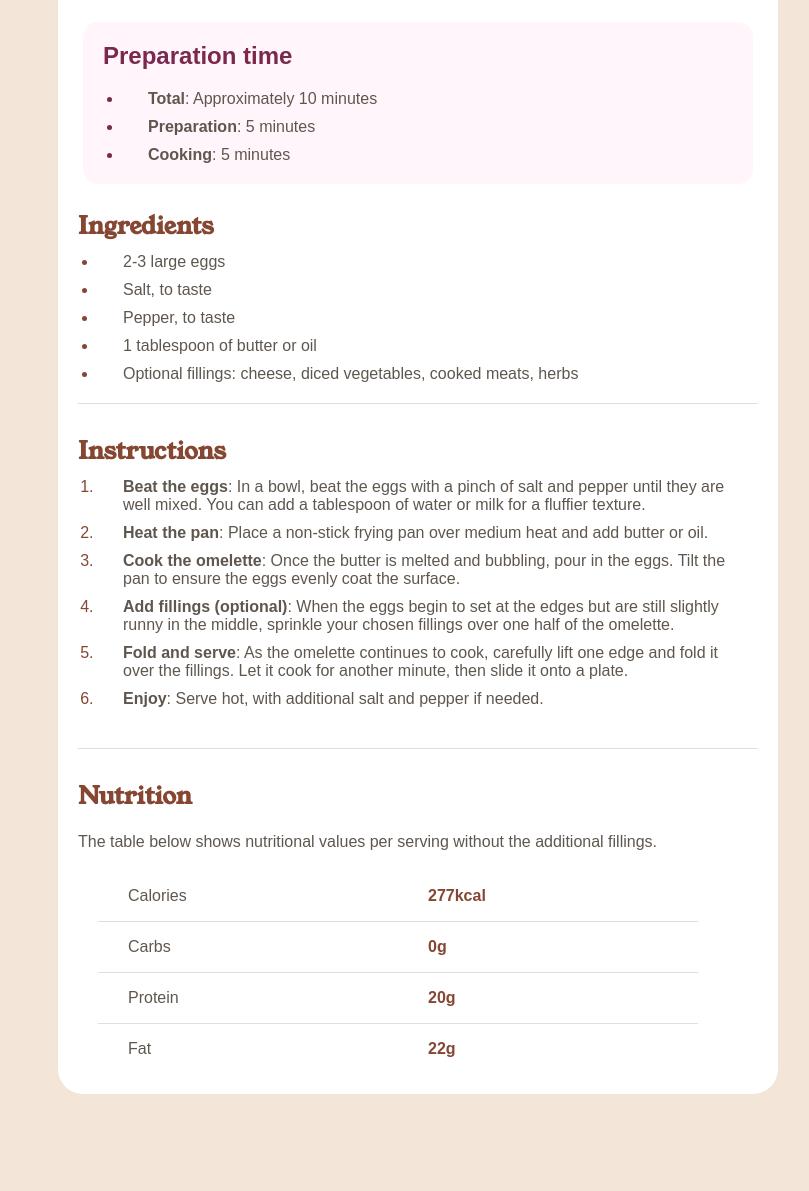
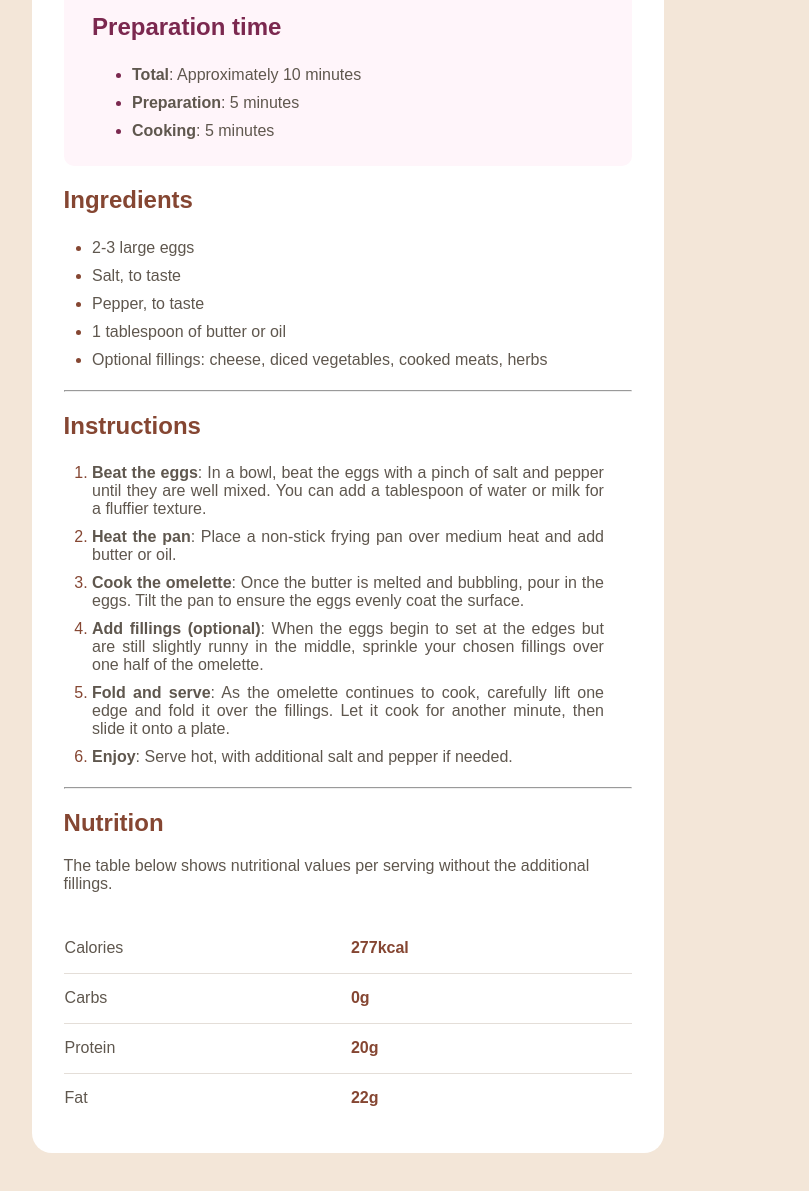
Before and after one commit to Kaung-Khant-Ko-Ko/recipe-page-challenge, a plain HTML site: page index.html in a window 1280 px wide. Shown: the part 499-1690 px from the top of the page, without its empty margins (292-1101 px from the left). Before the commit the page ends 1643 px from the top, so only its background shows below. Drawn offline with Linux system fonts and the light colour scheme; a web font is replaced by a local one.

Commit message:
Update code files
Use flexbox and media query to become more responsive

```diff
--- a/index.html
+++ b/index.html
@@ -1,184 +1,34 @@
 <!DOCTYPE html>
 <html lang="en">
   <head>
-  <meta charset="UTF-8">
-  <meta name="viewport" content="width=device-width, initial-scale=1.0"> <!-- displays site properly based on user's device -->
+    <meta charset="UTF-8" />
+    <meta name="viewport" content="width=device-width, initial-scale=1.0" />
+    <!-- displays site properly based on user's device -->
 
-  <link rel="icon" type="image/png" sizes="32x32" href="./assets/images/favicon-32x32.png">
+    <link
+      rel="icon"
+      type="image/png"
+      sizes="32x32"
+      href="./assets/images/favicon-32x32.png"
+    />
 
     <title>Frontend Mentor | Recipe page</title>
-
-  <style>
-    @import url('https://fonts.googleapis.com/css2?family=Young+Serif&display=swap');
-    @import url('https://fonts.google.com/specimen/Outfit');
-
-    * {
-      margin: 0px;
-      padding: 0px;
-    }
-
-    body {
-      font-family: "Outfit", sans-serif;
-      font-weight: 400;
-      font-size: 16px;
-      background: hsl(30, 54%, 90%);
-    }
-
-    #card {
-      background: hsl(0, 0%, 100%);
-      width: 720px;
-      margin: 50px 350px;
-      border-radius: 25px;
-    }
-
-    div img {
-      width: 680px;
-      padding: 20px;
-      border-radius: 30px;
-    }
-
-    #intro {
-      padding: 0px 20px;
-    }
-
-    #intro h1 {
-      font-family: "Young Serif", serif;
-      font-weight: 400;
-      font-size: 32px;
-      color: hsl(24, 5%, 18%);
-    }
-
-    #intro p {
-      padding-top: 10px;
-      color: hsl(30, 10%, 34%);
-    }
-
-    #prep_time {
-      background: hsl(330, 100%, 98%);
-      margin: 25px;
-      padding: 10px;
-      border-radius: 15px;
-    }
-
-    #prep_time h2 {
-      color: hsl(332, 51%, 32%);
-      padding: 10px;
-    }
-
-    #prep_time li::marker {
-      color: hsl(332, 51%, 32%);
-    }
-
-    #prep_time li {
-      color: hsl(30, 10%, 34%);
-      margin: 10px 0px 10px 30px;
-      padding-left: 25px;
-    }
-
-    #ingre {
-      padding: 0px 20px;
-    }
-
-    #ingre h2 {
-      font-family: "Young Serif", sans-serif;
-      color: hsl(14, 45%, 36%);
-    }
-
-    #ingre li::marker {
-      color: hsl(14, 45%, 36%);
-    }
-
-    #ingre li {
-      color: hsl(30, 10%, 34%);
-      margin: 10px 0px 10px 20px;
-      padding-left: 25px;
-    }
-
-    #instr {
-      padding: 10px 20px;
-    }
-
-    #instr h2 {
-      font-family: "Young Serif", sans-serif;
-      color: hsl(14, 45%, 36%);
-    }
-
-    #instr li::marker {
-      color: hsl(14, 45%, 36%);
-    }
-
-    #instr li {
-      color: hsl(30, 10%, 34%);
-      margin: 10px 20px 10px 20px;
-      padding-left: 25px;
-    }
-
-    #nutri {
-      padding: 10px 20px;
-    }
-
-    #nutri h2 {
-      font-family: "Young Serif", sans-serif;
-      color: hsl(14, 45%, 36%);
-    }
-
-    #nutri p {
-      color: hsl(30, 10%, 34%);
-      margin: 20px 0px;
-    }
-
-    #nutri table {
-      color: hsl(30, 10%, 34%);
-      margin: 10px 20px 10px 20px;
-      border-collapse: collapse;
-    }
-
-    #nutri tr {
-      border: 1px solid hsl(30, 18%, 87%);
-      border-left: 0px;
-      border-right: 0px;
-    }
-
-    #nutri tr:first-child {
-      border-top: 0px;
-    }
-
-    #nutri tr:last-child {
-      border-bottom: 0px;
-    }
-
-    #nutri td, th {
-      padding: 0px 0px 0px 30px;
-      width: 270px;
-      height: 50px;
-      text-align: left;
-    }
-
-    #nutri th {
-      color: hsl(14, 45%, 36%);
-    }
-
-    hr {
-      height: 1px;
-      background-color: hsl(30, 18%, 87%);
-      border: none;
-      margin: 20px 20px;
-    }
-  </style>
+    <link rel="stylesheet" href="style.css" />
   </head>
   <body>
-
     <div id="card">
-
-    <img src="assets/images/image-omelette.jpeg", alt="Omelette">
-
-    <div id="intro">
+      <div id="content">
+        <img
+          src="./assets/images/image-omelette.jpeg"
+          alt="Omelette on a plate"
+        />
         <h1>Simple Omelette Recipe</h1>
-      <p>An easy and quick dish, perfect for any meal. This classic omelette combines beaten eggs cooked
-        to perfection, optionally filled with your choice of cheese, vegetables, or meats.</p>
-    </div>
-
-    <div id="prep_time">
+        <p>
+          An easy and quick dish, perfect for any meal. This classic omelette
+          combines beaten eggs cooked to perfection, optionally filled with your
+          choice of cheese, vegetables, or meats.
+        </p>
+        <div class="prep_time">
           <h2>Preparation time</h2>
           <ul>
             <li><b>Total</b>: Approximately 10 minutes</li>
@@ -186,41 +36,53 @@
             <li><b>Cooking</b>: 5 minutes</li>
           </ul>
         </div>
-
-    <div id="ingre">
         <h2>Ingredients</h2>
-      <ul>
+        <ul class="ul_ol">
           <li>2-3 large eggs</li>
           <li>Salt, to taste</li>
           <li>Pepper, to taste</li>
           <li>1 tablespoon of butter or oil</li>
-        <li>Optional fillings: cheese, diced vegetables, cooked meats, herbs</li>
+          <li>
+            Optional fillings: cheese, diced vegetables, cooked meats, herbs
+          </li>
         </ul>
-    </div>
-
-    <hr/>
-
-    <div id="instr">
+        <hr />
         <h2>Instructions</h2>
-      <ol>
-        <li><b>Beat the eggs</b>: In a bowl, beat the eggs with a pinch of salt and pepper until they are well mixed.
-          You can add a tablespoon of water or milk for a fluffier texture.</li>
-        <li><b>Heat the pan</b>: Place a non-stick frying pan over medium heat and add butter or oil.</li>
-        <li><b>Cook the omelette</b>: Once the butter is melted and bubbling, pour in the eggs. Tilt the pan to ensure
-          the eggs evenly coat the surface.</li>
-        <li><b>Add fillings (optional)</b>: When the eggs begin to set at the edges but are still slightly runny in the
-          middle, sprinkle your chosen fillings over one half of the omelette.</li>
-        <li><b>Fold and serve</b>: As the omelette continues to cook, carefully lift one edge and fold it over the
-          fillings. Let it cook for another minute, then slide it onto a plate.</li>
-        <li><b>Enjoy</b>: Serve hot, with additional salt and pepper if needed.</li>
+        <ol class="ul_ol">
+          <li>
+            <b>Beat the eggs</b>: In a bowl, beat the eggs with a pinch of salt
+            and pepper until they are well mixed. You can add a tablespoon of
+            water or milk for a fluffier texture.
+          </li>
+          <li>
+            <b>Heat the pan</b>: Place a non-stick frying pan over medium heat
+            and add butter or oil.
+          </li>
+          <li>
+            <b>Cook the omelette</b>: Once the butter is melted and bubbling,
+            pour in the eggs. Tilt the pan to ensure the eggs evenly coat the
+            surface.
+          </li>
+          <li>
+            <b>Add fillings (optional)</b>: When the eggs begin to set at the
+            edges but are still slightly runny in the middle, sprinkle your
+            chosen fillings over one half of the omelette.
+          </li>
+          <li>
+            <b>Fold and serve</b>: As the omelette continues to cook, carefully
+            lift one edge and fold it over the fillings. Let it cook for another
+            minute, then slide it onto a plate.
+          </li>
+          <li>
+            <b>Enjoy</b>: Serve hot, with additional salt and pepper if needed.
+          </li>
         </ol>
-    </div>
-
-    <hr/>
-
-    <div id="nutri">
+        <hr />
         <h2>Nutrition</h2>
-      <p>The table below shows nutritional values per serving without the additional fillings.</p>
+        <p>
+          The table below shows nutritional values per serving without the
+          additional fillings.
+        </p>
         <table>
           <tr>
             <td>Calories</td>
@@ -240,7 +102,6 @@
           </tr>
         </table>
       </div>
-
     </div>
   </body>
 </html>
--- /dev/null
+++ b/style.css
@@ -0,0 +1,114 @@
+body {
+  display: flex;
+  justify-content: center;
+  background-color: hsl(30, 54%, 90%);
+
+  font-family: "Outfit", sans-serif;
+  font-weight: 400;
+  font-size: 16px;
+  color: hsl(30, 10%, 34%);
+}
+
+#card {
+  background-color: hsl(0, 0%, 100%);
+  width: 50%;
+  display: flex;
+  justify-content: center;
+  margin: 30px 0px;
+  border-radius: 20px;
+}
+
+#content {
+  width: 90%;
+}
+
+img {
+  width: 100%;
+  margin: 30px 0px 5px 0px;
+  border-radius: 10px;
+}
+
+h1 {
+  font-family: "Young Serif", serif;
+  font-weight: 700;
+  font-size: 32px;
+  color: hsl(24, 5%, 18%);
+}
+
+.prep_time {
+  background-color: hsl(330, 100%, 98%);
+  border-radius: 10px;
+  padding: 5px 5% 5px 5%;
+}
+
+.prep_time > h2 {
+  color: hsl(332, 51%, 32%);
+}
+
+.prep_time > ul > li::marker {
+  color: hsl(332, 51%, 32%);
+}
+
+.prep_time > ul > li {
+  padding: 5px 0px;
+}
+
+#content > h2 {
+  font-family: "Young Serif", sans-serif;
+  color: hsl(14, 45%, 36%);
+}
+
+.ul_ol > li::marker {
+  color: hsl(14, 45%, 36%);
+}
+
+.ul_ol {
+  padding: 0px 5%;
+}
+
+.ul_ol > li {
+  padding: 5px 0px;
+  text-align: justify;
+}
+
+table {
+  border-collapse: collapse;
+  margin: 30px 0px;
+  width: 100%;
+}
+
+tr {
+  border: 1px solid hsl(30, 18%, 87%);
+  border-left: 0px;
+  border-right: 0px;
+  height: 50px;
+}
+
+tr:first-child {
+  border-top: 0px;
+}
+
+tr:last-child {
+  border-bottom: 0px;
+}
+
+td,
+th {
+  text-align: left;
+}
+
+th {
+  color: hsl(14, 45%, 36%);
+}
+
+@media (max-width: 375px) {
+  #card {
+    width: 100%;
+    border-radius: 0px;
+  }
+
+  img {
+    margin: 0px 0px 5px 0px;
+    border-radius: 0px;
+  }
+}
```
Lines whose indentation alone changed are shown as unchanged.
